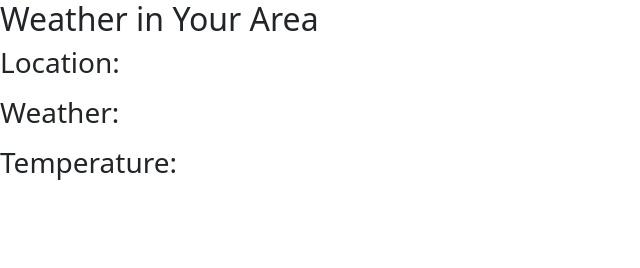
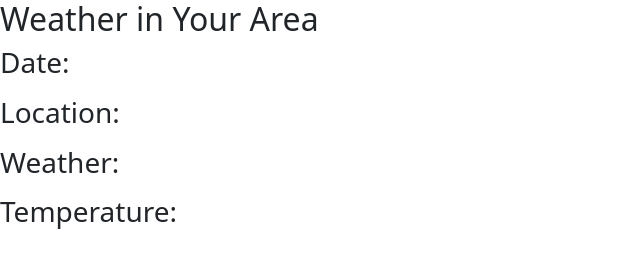
Before and after one commit to WengranXiao/Chrome_Extension, a plain HTML site: page index.html in a window 1280 px wide. Shown: the whole page, without its empty margins (0-640 px from the left). Drawn offline with nearby package versions, Linux system fonts and the light colour scheme.

Commit message:
add date

```diff
--- a/index.html
+++ b/index.html
@@ -8,6 +8,8 @@
 <body>
 
   <h2>Weather in Your Area</h2>
+  <h3>Date:</h3>
+  <p id="date"></p>
   <h3>Location:</h3>
   <p id="location"></p>
   <h3>Weather:</h3>
```
